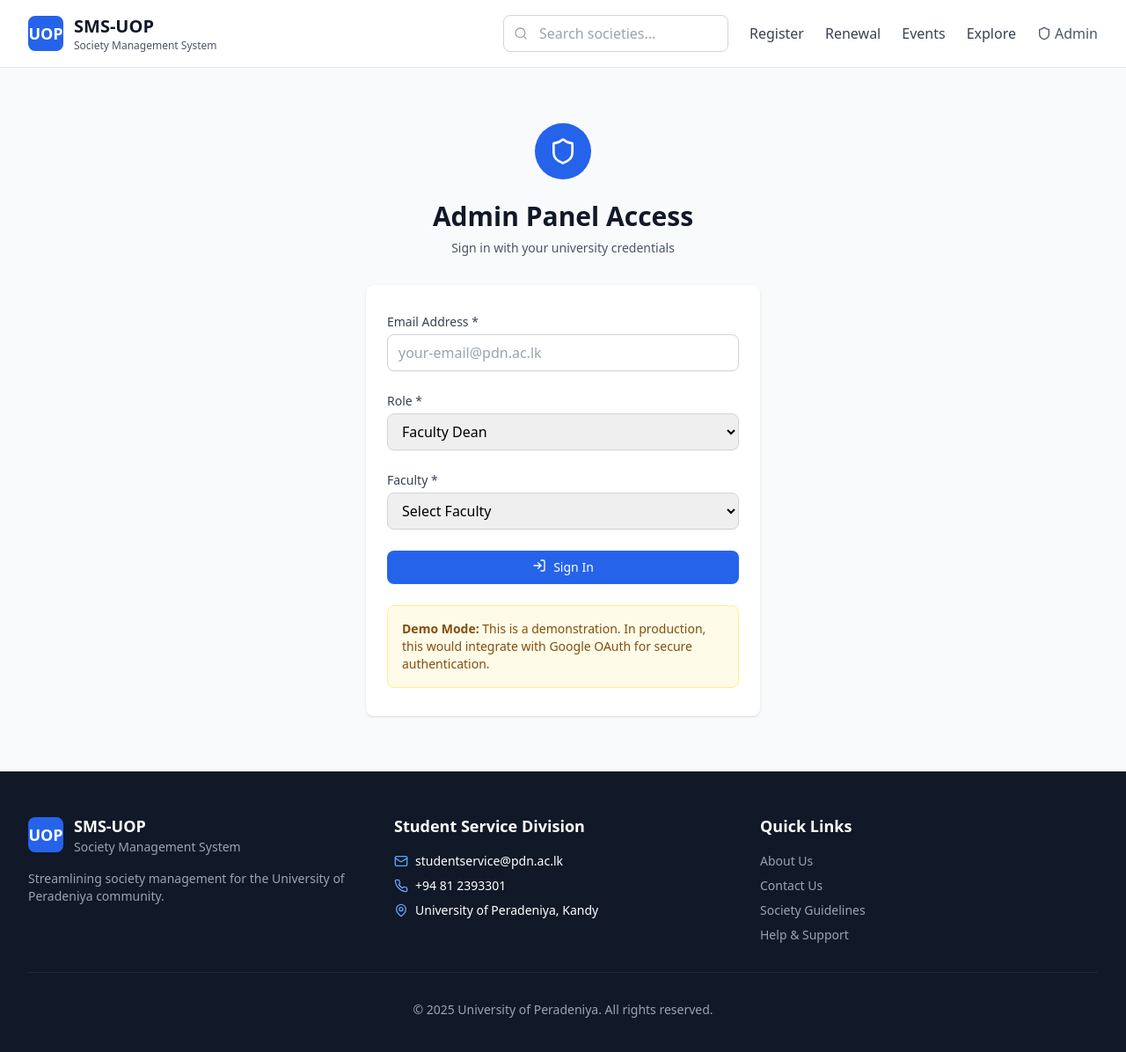
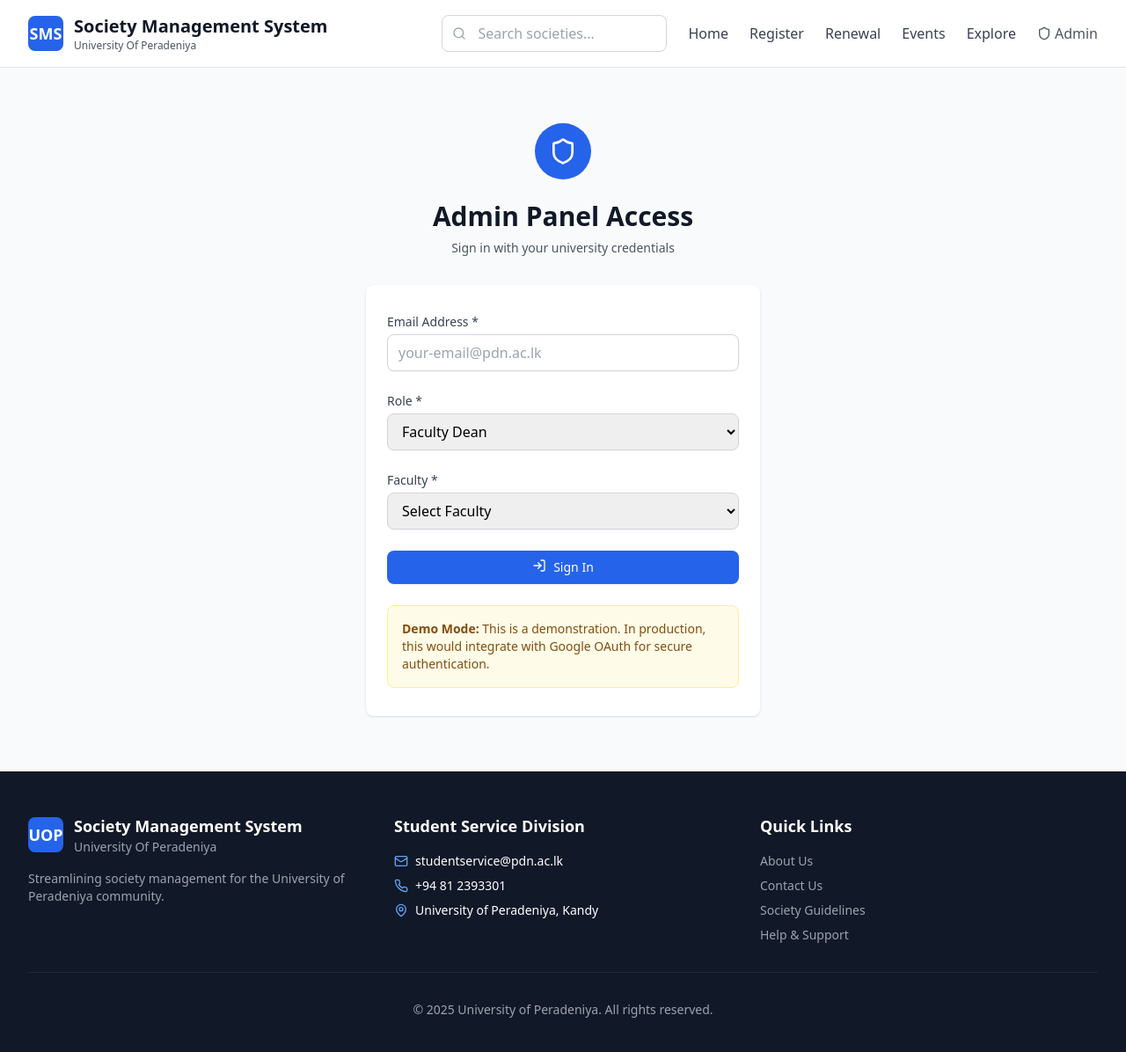
Before and after one commit to gihansgamage/SS-UOP, a React (Vite) app in the folder sms-uop/: page /admin/login in a window 1280 px wide. Shown: the top 1196 px of the page at 88% size. Built offline with nearby package versions, Linux system fonts and the light colour scheme.

Commit message:
Add Home tab and change pom.xml

```diff
--- a/sms-uop/src/components/Layout/Footer.tsx
+++ b/sms-uop/src/components/Layout/Footer.tsx
@@ -12,8 +12,8 @@ const Footer: React.FC = () => {
                   <span className="text-white font-bold text-lg">UOP</span>
                 </div>
                 <div>
-                  <h3 className="text-lg font-bold">SMS-UOP</h3>
-                  <p className="text-sm text-gray-400">Society Management System</p>
+                  <h3 className="text-lg font-bold">Society Management System</h3>
+                  <p className="text-sm text-gray-400">University Of Peradeniya</p>
                 </div>
               </div>
               <p className="text-gray-400 text-sm">
--- a/sms-uop/src/components/Layout/Header.tsx
+++ b/sms-uop/src/components/Layout/Header.tsx
@@ -29,11 +29,11 @@ const Header: React.FC = () => {
           <div className="flex items-center space-x-4">
             <Link to="/" className="flex items-center space-x-3">
               <div className="w-10 h-10 bg-blue-600 rounded-lg flex items-center justify-center">
-                <span className="text-white font-bold text-lg">UOP</span>
+                <span className="text-white font-bold text-lg">SMS</span>
               </div>
               <div>
-                <h1 className="text-xl font-bold text-gray-900">SMS-UOP</h1>
-                <p className="text-xs text-gray-600">Society Management System</p>
+                <h1 className="text-xl font-bold text-gray-900">Society Management System</h1>
+                <p className="text-xs text-gray-600">University Of Peradeniya</p>
               </div>
             </Link>
           </div>
@@ -54,6 +54,9 @@ const Header: React.FC = () => {
             </form>
 
             <nav className="flex items-center space-x-6">
+              <Link to="/" className="text-gray-700 hover:text-blue-600 transition-colors">
+                Home
+              </Link>
               <Link to="/register" className="text-gray-700 hover:text-blue-600 transition-colors">
                 Register
               </Link>
--- a/sms-uop/src/pages/HomePage.tsx
+++ b/sms-uop/src/pages/HomePage.tsx
@@ -67,10 +67,10 @@ const HomePage: React.FC = () => {
         {/* Core Functions */}
         <div className="max-w-7xl mx-auto px-4 sm:px-6 lg:px-8 py-12">
           <div className="text-center mb-12">
-            <h2 className="text-3xl font-bold text-gray-900 mb-4">Core Functions</h2>
-            <p className="text-gray-600 max-w-2xl mx-auto">
-              Everything you need to manage your society's lifecycle and activities
-            </p>
+            <h2 className="text-3xl font-bold text-gray-900 mb-4"> Everything you need to manage your society's lifecycle and activities</h2>
+            {/*<p className="text-gray-600 max-w-2xl mx-auto">*/}
+            {/*  Everything you need to manage your society's lifecycle and activities*/}
+            {/*</p>*/}
           </div>
 
           <div className="grid md:grid-cols-2 lg:grid-cols-4 gap-6">
```
Also changed, not shown: 1 other file (tests, documents, lock files or other folders).
